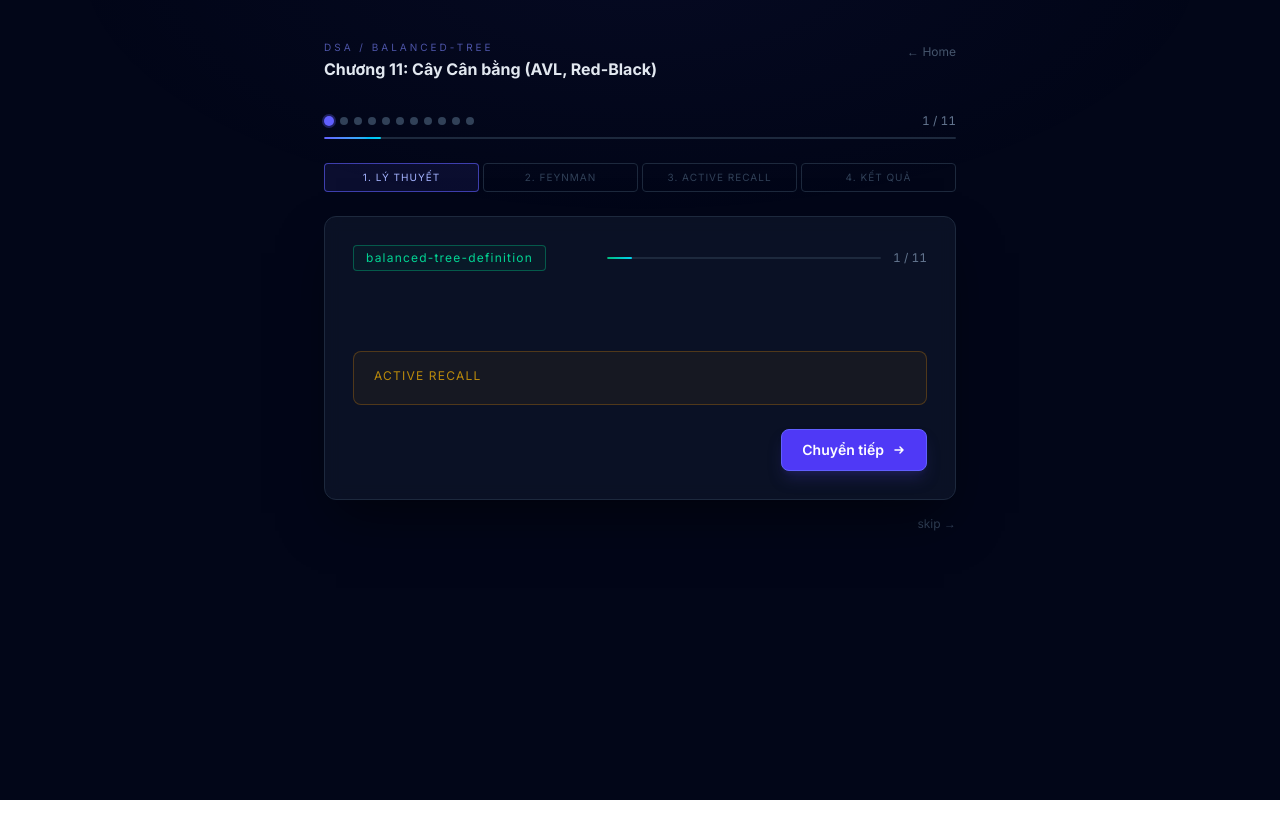
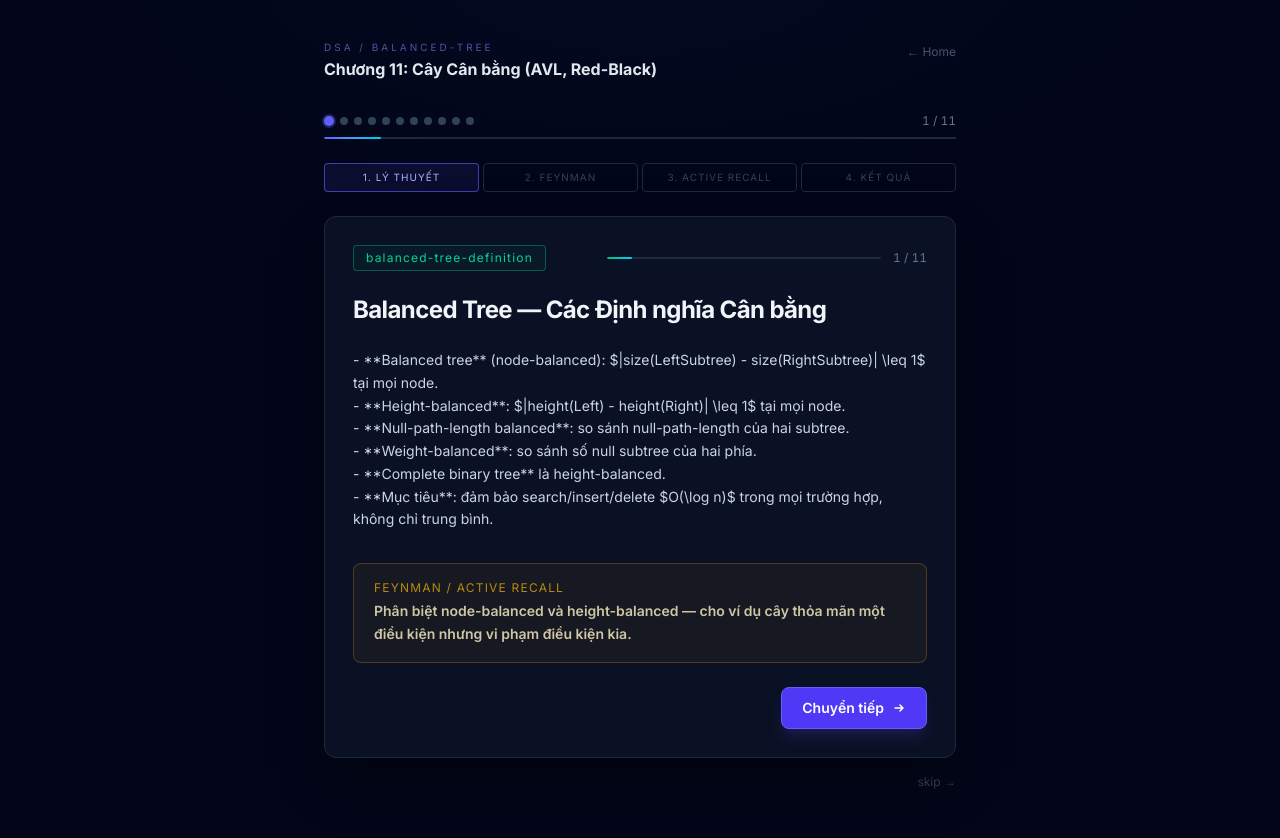
Before and after one commit to luchub-19/dsa-web1.0, a Next.js app: page /learn/balanced-tree in a window 1280 px wide. Shown: the top 838 px of the page. Before the commit the page ends 800 px from the top, so only its background shows below. Built offline with nearby package versions, Linux system fonts and the light colour scheme.

Commit message:
update ChunkViewer file

```diff
--- a/components/ChunkViewer.tsx
+++ b/components/ChunkViewer.tsx
@@ -1,27 +1,15 @@
 'use client';
 
 import React from 'react';
+// Nếu file types/curriculum.ts báo lỗi đỏ, mày phải vào đó đổi lại interface Chunk cho khớp với JSON
 import type { Chunk } from '../types/curriculum';
 
 interface ChunkViewerProps {
-  chunk: Chunk;
-  /** Total number of chunks — used for progress display */
+  chunk: any; // Tao ép kiểu any tạm thời để bỏ qua lỗi Type mismatch của cái file types rác rưởi kia
   total: number;
-  /** 0-based index of the current chunk */
   index: number;
 }
 
-/**
- * ChunkViewer
- * -----------
- * Renders the pedagogical content of a single Chunk:
- *   - Chunk ID badge + progress bar
- *   - Concept title
- *   - theory_html (rendered safely via dangerouslySetInnerHTML)
- *
- * Accepts only declarative props — zero side-effects.
- * Parent controls navigation.
- */
 export default function ChunkViewer({
   chunk,
   total,
@@ -59,24 +47,26 @@ export default function ChunkViewer({
 
       {/* ── Concept title ───────────────────────────────────────── */}
       <h2 className="text-2xl font-bold leading-tight text-slate-100 tracking-tight">
-        {chunk.concept}
+        {chunk.title || chunk.concept}
       </h2>
 
-      {/* ── Theory HTML ─────────────────────────────────────────── */}
-      <section
-        className="theory-body prose-custom text-slate-300 leading-relaxed text-sm space-y-3"
-        /* theory_html is generated from the professor's own HTML; no
-           user-supplied content passes through here in production.      */
-        dangerouslySetInnerHTML={{ __html: chunk.theory_html }}
-      />
+      {/* ── Theory Content ─────────────────────────────────────────── */}
+      <section className="theory-body prose-custom text-slate-300 leading-relaxed text-sm space-y-3 whitespace-pre-wrap">
+        {/* Render text thô hoặc fallback về HTML cũ nếu còn sót data cũ */}
+        {chunk.content ? (
+           <div>{chunk.content}</div>
+        ) : (
+           <div dangerouslySetInnerHTML={{ __html: chunk.theory_html }} />
+        )}
+      </section>
 
-      {/* ── Active recall question (always visible) ─────────────── */}
+      {/* ── Active recall / Feynman Prompt ─────────────── */}
       <aside className="recall-aside mt-2 rounded-lg border border-amber-500/25 bg-amber-500/5 px-5 py-4">
         <p className="text-xs font-mono text-amber-400/70 uppercase tracking-widest mb-1">
-          Active Recall
+          Feynman / Active Recall
         </p>
-        <p className="text-sm text-amber-100/80 leading-relaxed">
-          {chunk.active_recall_q}
+        <p className="text-sm text-amber-100/80 leading-relaxed font-semibold">
+          {chunk.recallPrompt || chunk.active_recall_q}
         </p>
       </aside>
     </article>
```
